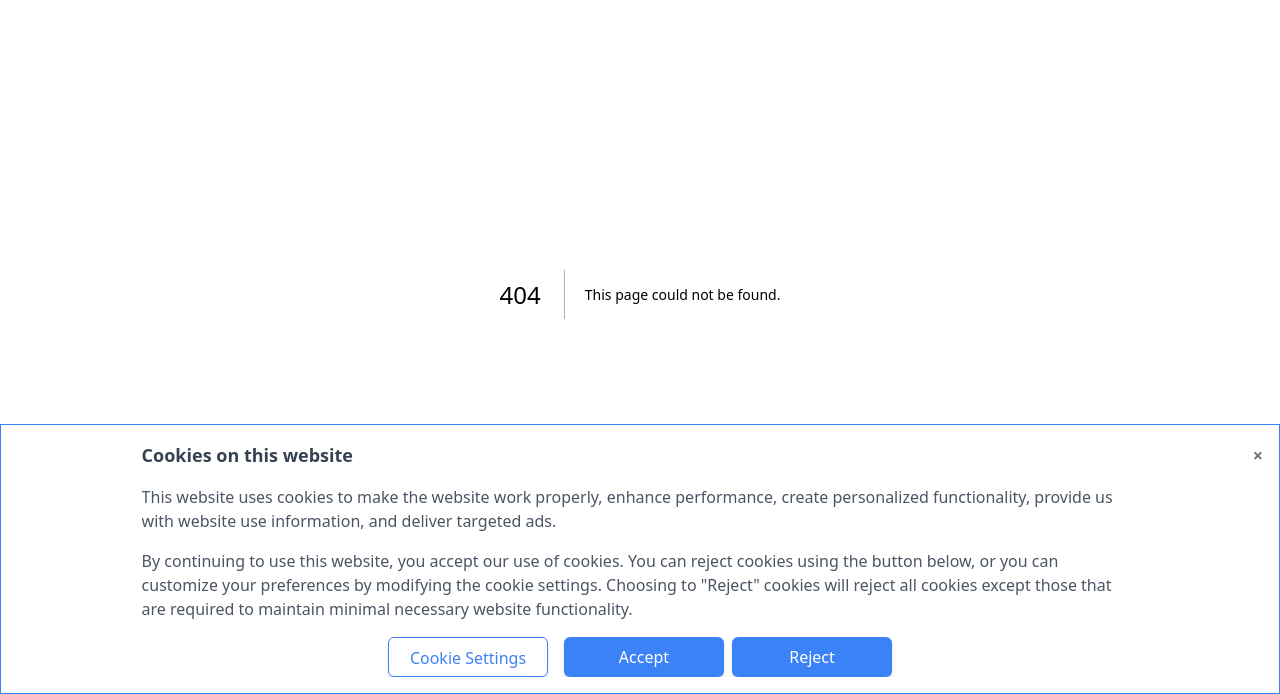
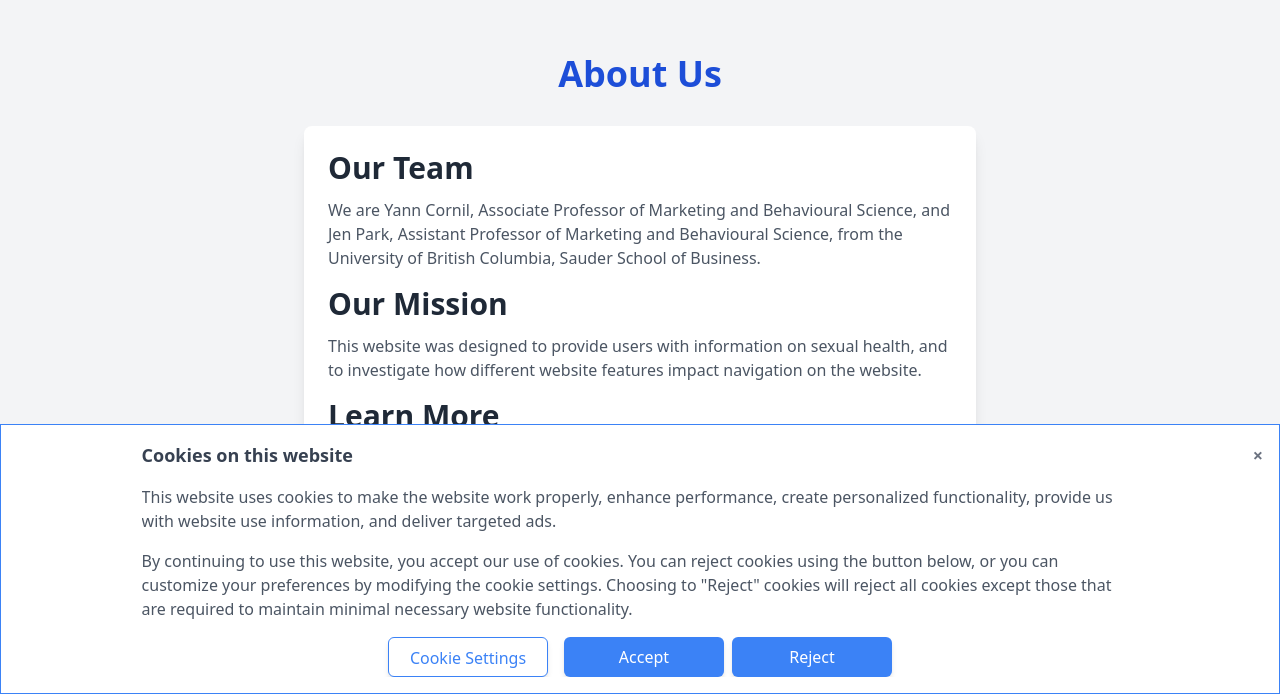
Before and after one commit to Ashoolak/healthQuiz, a Next.js app: page /AdditionalLinks/aboutUs in a window 1280 px wide. Before the commit this address had no page. Shown: the part 106-800 px from the top of the page. Built offline with nearby package versions, Linux system fonts and the light colour scheme.

Commit message:
Created an About Us page

```diff
--- /dev/null
+++ b/src/pages/AdditionalLinks/aboutUs.js
@@ -0,0 +1,52 @@
+import React from 'react';
+
+export default function AboutUs() {
+  return (
+    <div className="bg-gray-100 min-h-screen flex flex-col justify-center items-center p-10">
+      <h1 className="text-4xl font-extrabold text-blue-700 mb-8">About Us</h1>
+
+      <div className="bg-white max-w-2xl shadow-lg rounded-lg p-6 mb-6">
+        <div className="mb-4">
+          <h2 className="text-3xl font-semibold text-gray-800 mb-3">
+            Our Team
+          </h2>
+          <p className="text-gray-600">
+            We are Yann Cornil, Associate Professor of Marketing and Behavioural
+            Science, and Jen Park, Assistant Professor of Marketing and
+            Behavioural Science, from the University of British Columbia, Sauder
+            School of Business.
+          </p>
+        </div>
+
+        <div className="mb-4">
+          <h2 className="text-3xl font-semibold text-gray-800 mb-3">
+            Our Mission
+          </h2>
+          <p className="text-gray-600">
+            This website was designed to provide users with information on
+            sexual health, and to investigate how different website features
+            impact navigation on the website.
+          </p>
+        </div>
+
+        <div>
+          <h2 className="text-3xl font-semibold text-gray-800 mb-3">
+            Learn More
+          </h2>
+          <p className="text-gray-600 mb-4">
+            More about this project will be posted on{' '}
+            <a
+              href="http://www.yanncornil.com"
+              target="_blank"
+              rel="noopener noreferrer"
+              className="text-blue-500 hover:underline"
+            >
+              www.yanncornil.com
+            </a>{' '}
+            in the near future.
+          </p>
+        </div>
+      </div>
+    </div>
+  );
+}
--- a/src/pages/CompletionPage/completionPage.js
+++ b/src/pages/CompletionPage/completionPage.js
@@ -75,6 +75,14 @@ export default function CompletionPage() {
             Find Free, Fast, and Confidential Testing Near You
           </Link>
         </div>
+        <div className="flex flex-row justify-center w-8/12 mb-4">
+          <Link
+            href="/AdditionalLinks/aboutUs"
+            className="primary-button w-[200px]"
+          >
+            About Us
+          </Link>
+        </div>
       </div>
 
       <div className={styles.shape1}></div>
```
